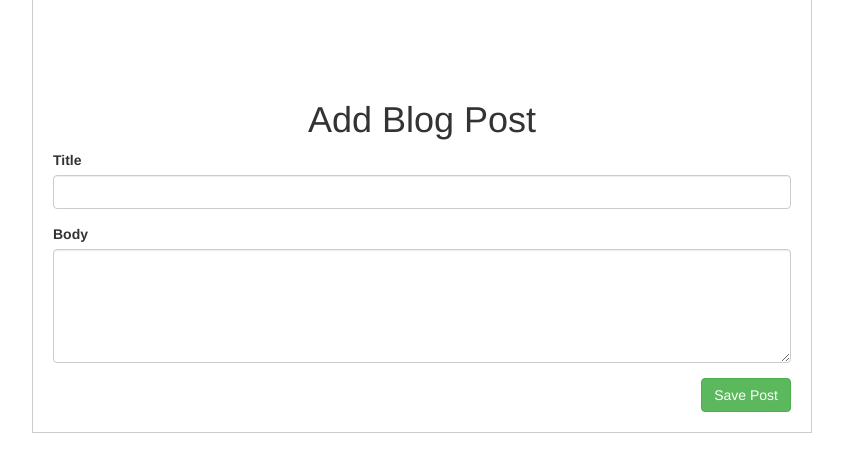
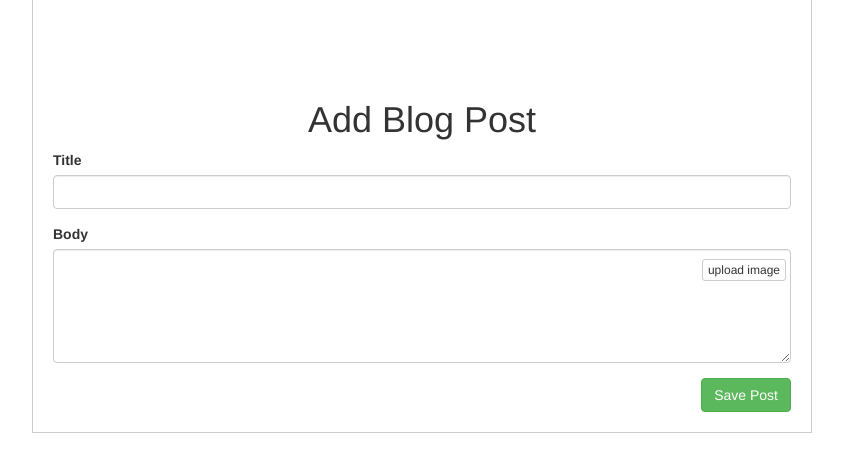
Before and after one commit to AwaMelvine/images-with-ckeditor, a PHP site: page / in a window 1280 px wide. Shown: the part 31-480 px from the top of the page, without its empty margins (218-1061 px from the left). Run offline with PHP 8.4, Linux system fonts and the light colour scheme; data that the repository does not hold is empty; some libraries are stand-ins or nearby versions.

Commit message:
Added mockup for image url display modal

```diff
--- a/index.php
+++ b/index.php
@@ -29,23 +29,44 @@
 			<?php endforeach ?>
 
 
+
+
 				<form action="index.php" class="post-form">
 
 					<h1 class="text-center">Add Blog Post</h1>
 
 					<div class="form-group">
-					<label for="title">Title</label>
+						<label for="title">Title</label>
 						<input type="text" name="title" class="form-control" >
 					</div>
 
-					<div class="form-group">
+					<div class="form-group" style="position: relative;">
 						<label for="post">Body</label>
+
+						<!-- Upload image button -->
+						<a href="#" class="btn btn-xs btn-default pull-right upload-img-btn" data-toggle="modal" data-target="#myModal">upload image</a>
+
 						<textarea name="body" id="body" class="form-control" cols="30" rows="5"></textarea>
 	 				</div>
 	 				<div class="form-group">
 	 					<button type="submit" class="btn btn-success pull-right">Save Post</button>
 	 				</div>
 				</form>
+
+				<!-- Image uri display Modal -->
+				<div class="modal fade" id="myModal" tabindex="-1" role="dialog" aria-labelledby="myModalLabel">
+				  <div class="modal-dialog" role="document">
+				    <div class="modal-content">
+				      <div class="modal-header">
+				        <button type="button" class="close" data-dismiss="modal" aria-label="Close"><span aria-hidden="true">&times;</span></button>
+				        <h4 class="modal-title" id="myModalLabel">Click below to copy image url</h4>
+				      </div>
+				      <div class="modal-body">
+				        <p class="lead">http://www.testthis.com/images/first.png</p>
+				      </div>
+				    </div>
+				  </div>
+				</div>
 
 
 			</div>
--- a/main.css
+++ b/main.css
@@ -24,3 +24,10 @@ p {
 	margin: 20px auto;
 	font-size: 1.2em;
 }
+
+.upload-img-btn {
+	position: absolute;
+	z-index: 9;
+	top: 35px;
+	right: 5px;
+}
```
